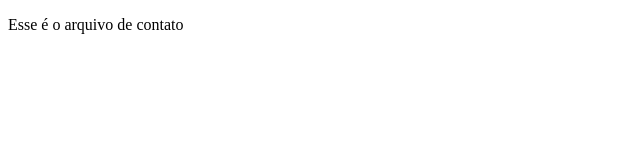
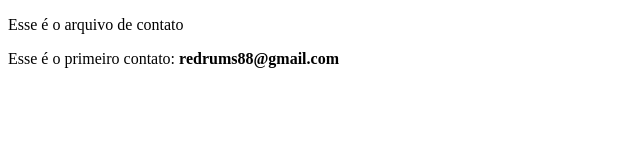
Before and after one commit to RenanKr4t0s/jogos-kr4, a plain HTML site: page contato.html in a window 1280 px wide. Shown: the whole page, without its empty margins (0-640 px from the left). Drawn offline with Linux system fonts and the light colour scheme.

Commit message:
Trabalhando o contato no branch develop

```diff
--- a/contato.html
+++ b/contato.html
@@ -6,7 +6,7 @@
     <title>Contato</title>
 </head>
 <body>
-
     <p>Esse é o arquivo de contato</p>
+    <p>Esse é o primeiro contato: <strong>redrums88@gmail.com</strong></p>
 </body>
 </html>
```
